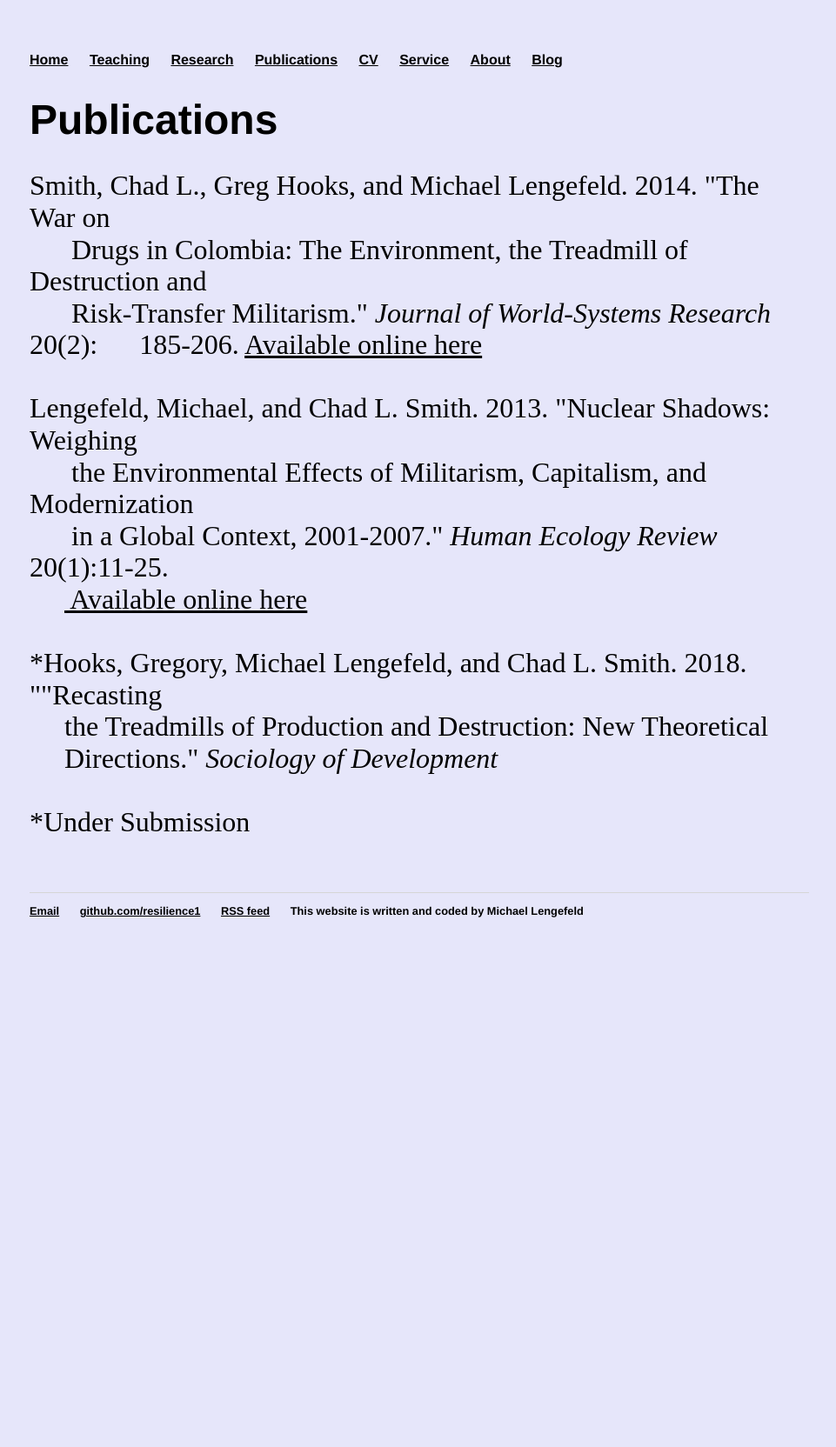
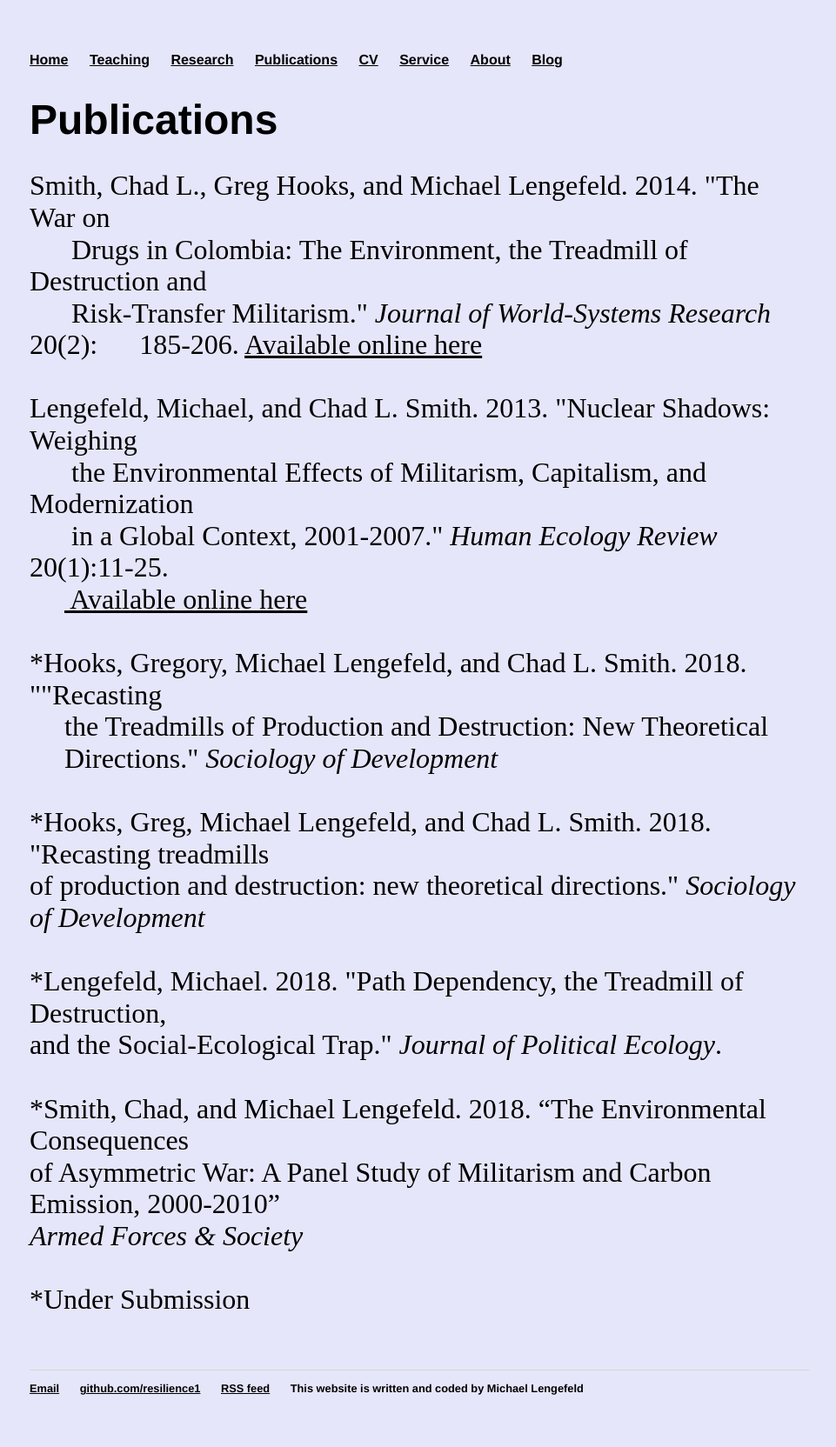
Before and after one commit to resilience1/resilience1.github.io, a Jekyll site: the page built from publications/index.html, in a window 1280 px wide. Shown: the whole page at 87% size, without its empty margins (158-1119 px from the left). Built offline with Jekyll 4.4.1, drawn with Linux system fonts in a browser that asks for light colours; nearby versions of some CDN libraries; before the commit the page ends 1115 px from its top, so only the background shows below that.

Commit message:
Update index.html

```diff
--- a/publications/index.html
+++ b/publications/index.html
@@ -27,6 +27,18 @@ Title: Publications
 		*Hooks, Gregory, Michael Lengefeld, and Chad L. Smith. 2018. ""Recasting <br>
 		&nbsp;&nbsp;&nbsp;&nbsp;&nbsp;the Treadmills of Production and Destruction: New Theoretical <br>
 		&nbsp;&nbsp;&nbsp;&nbsp;&nbsp;Directions." <i>Sociology of Development</i><br><br>
+
+		*Hooks, Greg, Michael Lengefeld, and Chad L. Smith. 2018. "Recasting treadmills<br>
+		of production and destruction: new theoretical directions." <i>Sociology<br>
+		of Development</i><br><br>
+
+		*Lengefeld, Michael. 2018. "Path Dependency, the Treadmill of Destruction,<br>
+		and the Social-Ecological Trap." <i>Journal of Political Ecology</i>.<br><br>
+
+		*Smith, Chad, and Michael Lengefeld. 2018. “The Environmental Consequences<br>
+		of Asymmetric War: A Panel Study of Militarism and Carbon Emission, 2000-2010”<br>
+<i> Armed Forces & Society</i><br><br>
+
 	*Under Submission <br><br>
 
 </font>
```
